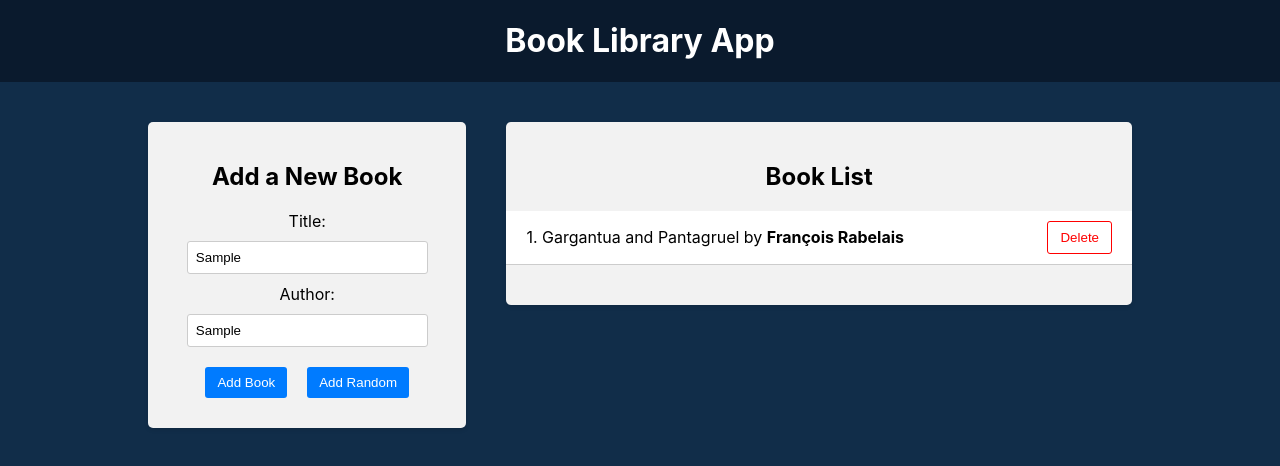
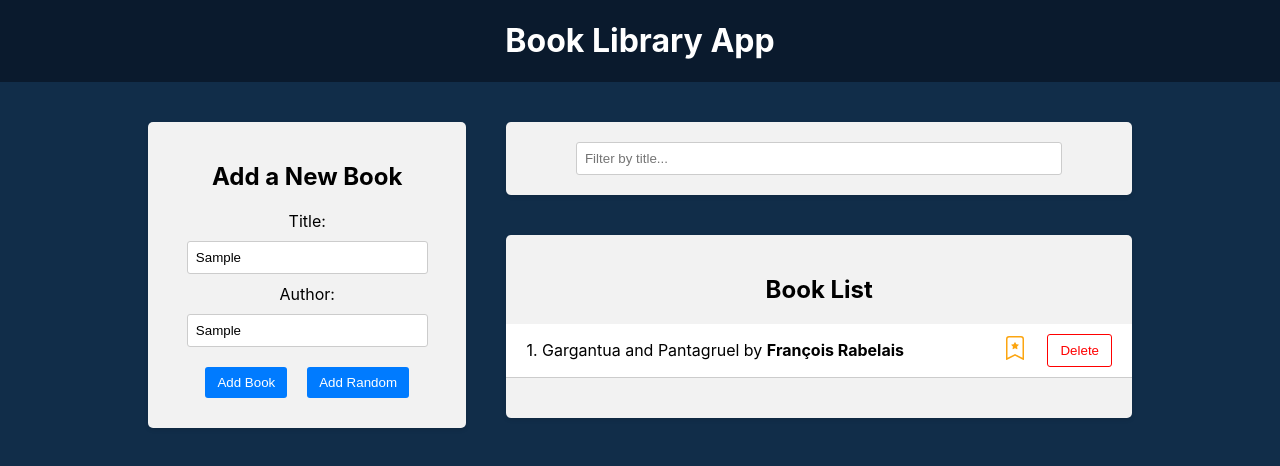
Before and after one commit to rkochary/book_library, a React (Create React App) app in the folder frontend/: page / in a window 1280 px wide. Both pictures are taken after typing "Sample", "Sample" into the empty fields and a click on the button "Add Random". Shown: the top 466 px of the page. Built offline with nearby package versions, Linux system fonts and the light colour scheme.

Commit message:
added toggle favorite,added filter input

```diff
--- a/frontend/package.json
+++ b/frontend/package.json
@@ -9,6 +9,7 @@
     "@testing-library/user-event": "^13.5.0",
     "react": "^18.2.0",
     "react-dom": "^18.2.0",
+    "react-icons": "^4.12.0",
     "react-redux": "^9.0.4",
     "react-scripts": "5.0.1",
     "uuid": "^9.0.1",
--- a/frontend/src/App.js
+++ b/frontend/src/App.js
@@ -14,7 +14,7 @@ function App() {
           <BookForm />
         </div>
         <div className='app-right-column'>
-          {/* <Filter /> */}
+          <Filter />
           <BookList />
         </div>
       </main>
--- a/frontend/src/components/BookForm/BookForm.js
+++ b/frontend/src/components/BookForm/BookForm.js
@@ -1,35 +1,28 @@
 import React, { useState } from 'react'
 import { useDispatch } from 'react-redux';
-import { v4 as uuidv4 } from 'uuid';
+
 import './BookForm.css'
 import { addBook } from '../../redux/books/actionCreators';
 import booksData from '../../data/books.json'
+import createBookWithID from '../../utils/createBookWithID';
 
 const BookForm = () => {
 
 const [title,setTitle] = useState('');
 const [author,setAuthor] = useState('');
-
 const dispatch = useDispatch();
 
 const handleAddRandomBook = () => {
     const randomIndex = Math.floor(Math.random() * booksData.length);
     const randomBook = booksData[randomIndex];
-    const randomBookWithID = {
-        ...randomBook,
-        id:uuidv4(),
-    }
+    const randomBookWithID = createBookWithID(randomBook);
     dispatch(addBook(randomBookWithID))
 }
 
 const handleSubmit = (e) => {
     e.preventDefault();
     if(title && author){
-        const book = {
-            title,
-            author,
-            id:uuidv4()
-        }
+        const book = createBookWithID({title,author})
         console.log(addBook(book));
         dispatch(addBook(book));
         setTitle('');
--- a/frontend/src/components/BookList/BookList.js
+++ b/frontend/src/components/BookList/BookList.js
@@ -1,6 +1,7 @@
 import React from 'react'
 import { useSelector,useDispatch } from 'react-redux'
-import { deleteBook } from '../../redux/books/actionCreators'
+import { BsBookmarkStar,BsBookmarkStarFill } from "react-icons/bs";
+import { deleteBook, toggleFavorite } from '../../redux/books/actionCreators'
 import './BookList.css'
 
 
@@ -8,8 +9,13 @@ const BookList = () => {
 
   const dispatch = useDispatch()
   const books = useSelector((state) => state.books)
+
   const handleDelete = (id) => {
     dispatch(deleteBook(id))
+  }
+
+  const handleToggleFavorite = (id) => {
+    dispatch(toggleFavorite(id))
   }
 
   return (
@@ -22,6 +28,11 @@ const BookList = () => {
             {books.map((book,i) =>
               <li key={book.id}>
                 <div className='book-info'>{++i}. {book.title} by <strong>{book.author}</strong></div>
+                <span onClick={() => handleToggleFavorite(book.id)}>
+                {book.isFavorite
+                  ? <BsBookmarkStarFill className='star-icon ' />
+                  : <BsBookmarkStar className='star-icon ' />}
+                </span>
                 <button onClick={() => handleDelete(book.id)}>Delete</button>
               </li>
           )}
--- a/frontend/src/components/Filter/Filter.js
+++ b/frontend/src/components/Filter/Filter.js
@@ -4,7 +4,9 @@ import './Filter.css'
 const Filter = () => {
   return (
     <div className='app-block filter'>
-        <h2>Filters</h2>
+        <div className='filter-group'>
+          <input type='text' placeholder='Filter by title...' />
+        </div>
     </div>
   )
 }
--- a/frontend/src/redux/books/actionCreators.js
+++ b/frontend/src/redux/books/actionCreators.js
@@ -14,3 +14,10 @@ export const deleteBook = (id) => {
         payload:id
     }
 }
+
+export const toggleFavorite = (id) => {
+    return {
+        type:a.TOGGLE_FAVORITE,
+        payload:id
+    }
+}
--- a/frontend/src/redux/books/reducer.js
+++ b/frontend/src/redux/books/reducer.js
@@ -9,6 +9,12 @@ const booksReducer = (state = initialState,action) => {
             return [...state,action.payload]
         case a.DELETE_BOOK:
             return state.filter(book => book.id !== action.payload)
+        case a.TOGGLE_FAVORITE:
+            return state.map((book) =>
+                book.id === action.payload
+                    ? {...book,isFavorite:!book.isFavorite}
+                    : book
+            )
 
         default:
             return state;
--- /dev/null
+++ b/frontend/src/utils/createBookWithID.js
@@ -0,0 +1,11 @@
+import {v4 as uuidv4} from 'uuid'
+
+const createBookWithID = (book) => {
+    return {
+        ...book,
+        isFavorite:false,
+        id:uuidv4()
+    }
+}
+
+export default createBookWithID
```
Also changed, not shown: 1 other file (tests, documents, lock files or other folders).
